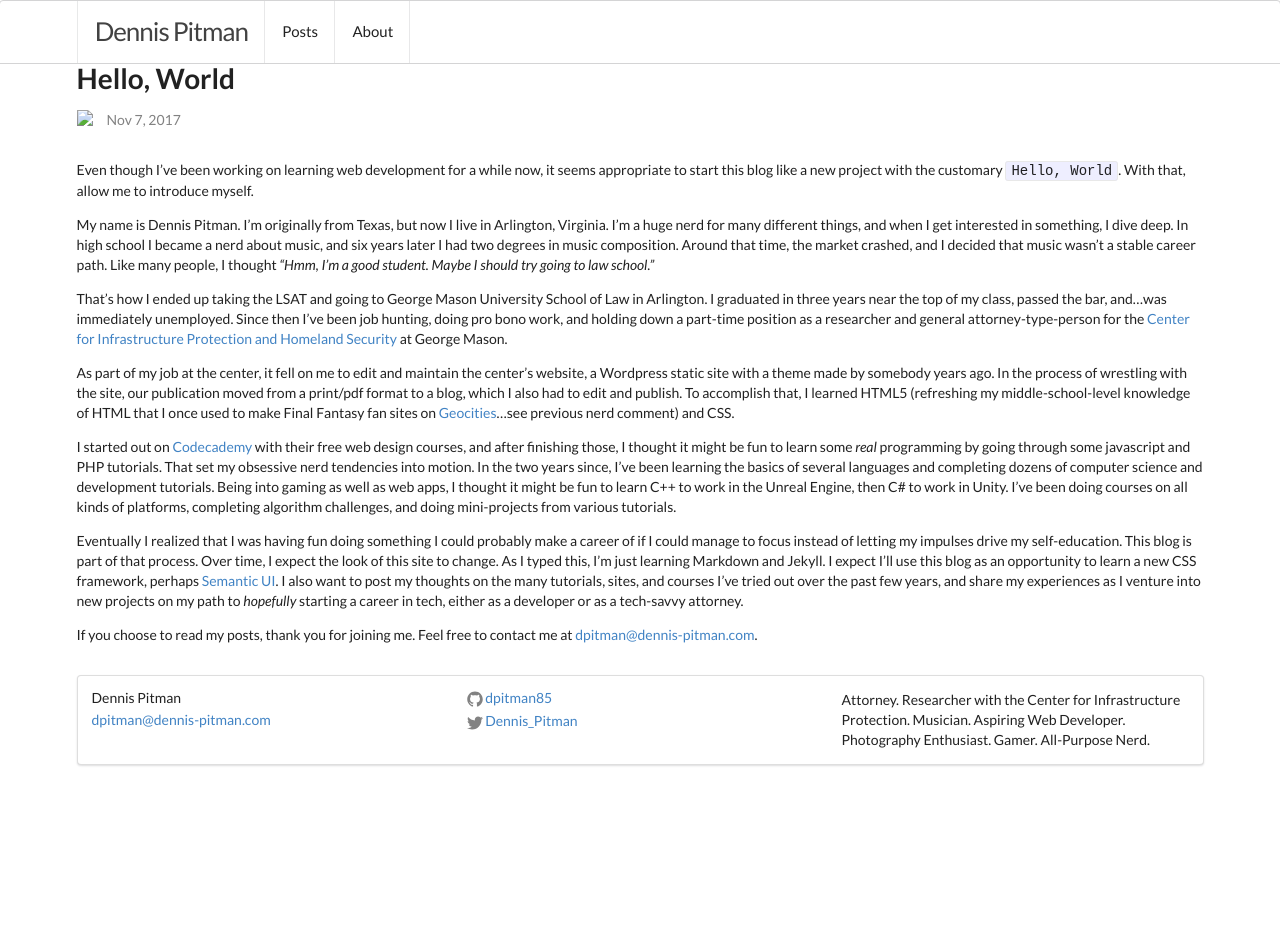
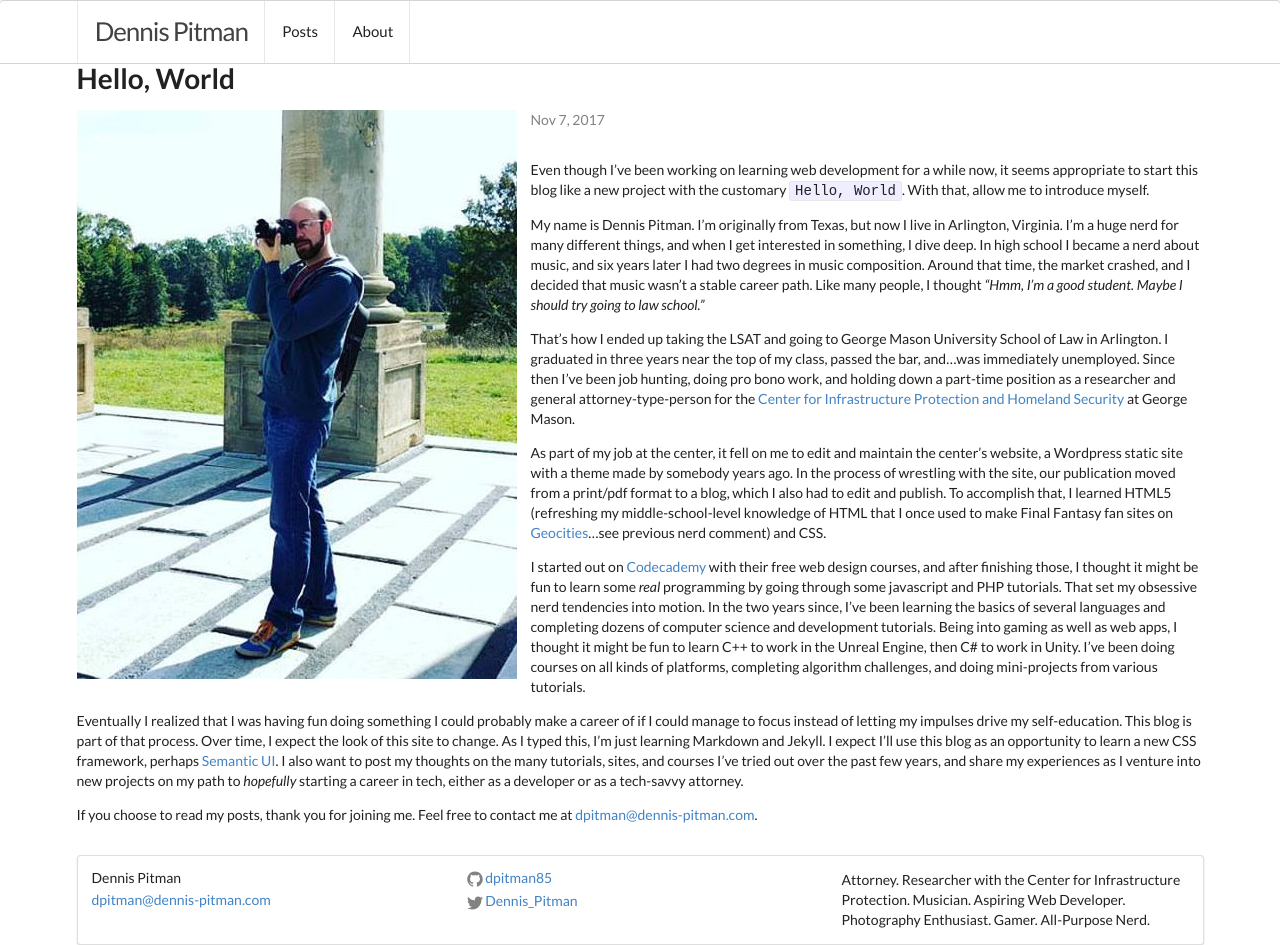
Before and after one commit to dpitman85/dpitman85.github.io, a Jekyll site: the page built from _posts/2017-11-07-Hello-World.markdown, in a window 1280 px wide. Built offline with Jekyll 4.4.1, drawn with Linux system fonts in a browser that asks for light colours; before the commit the page ends 900 px from its top, so only the background shows below that.

Commit message:
Update 2017-11-07-Hello-World.markdown

```diff
--- a/_posts/2017-11-07-Hello-World.markdown
+++ b/_posts/2017-11-07-Hello-World.markdown
@@ -4,7 +4,7 @@ title: 'Hello, World'
 date: '2017-11-07 12:15:14 +0000'
 categories: general
 published: true
-image: images/DP_Camera.jpg
+image: /images/DP_Camera.jpg
 ---
 Even though I've been working on learning web development for a while now, it seems appropriate to start this blog like a new project with the customary `Hello, World`.  With that, allow me to introduce myself.
 
```
